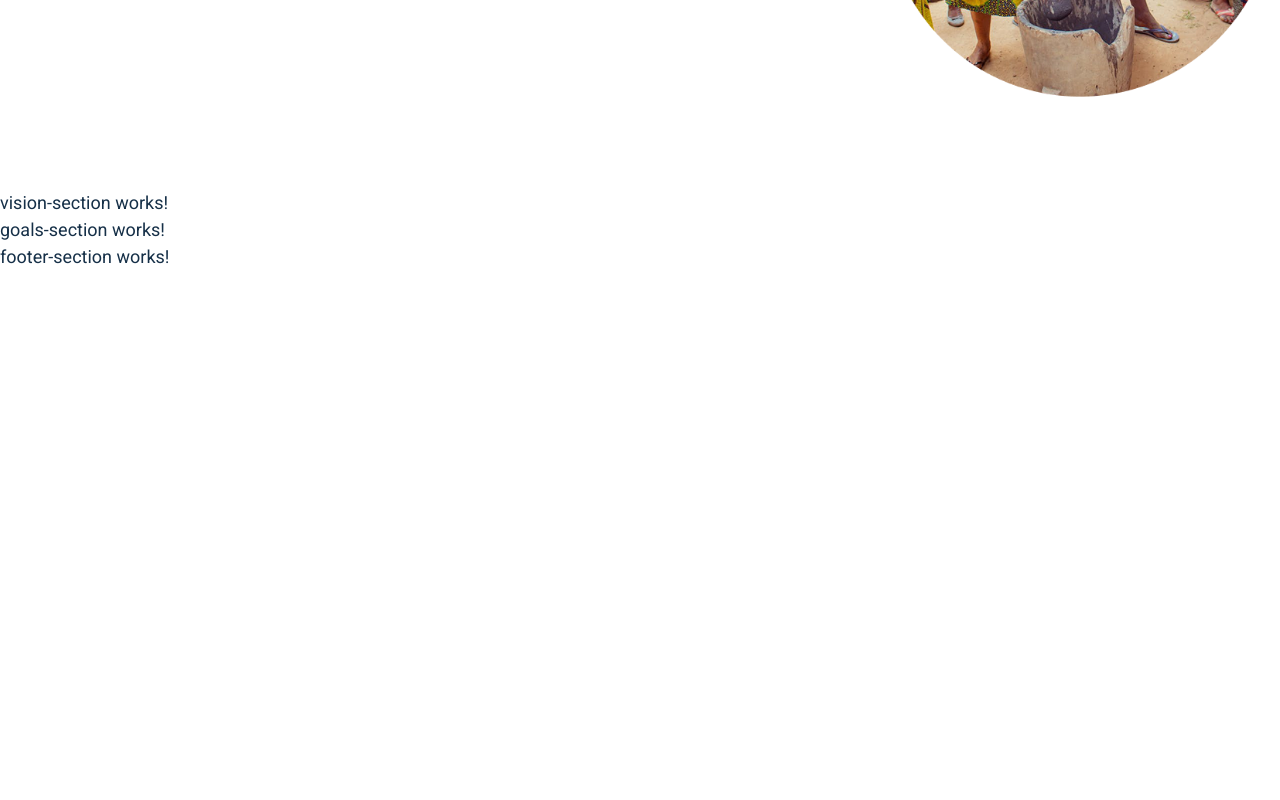
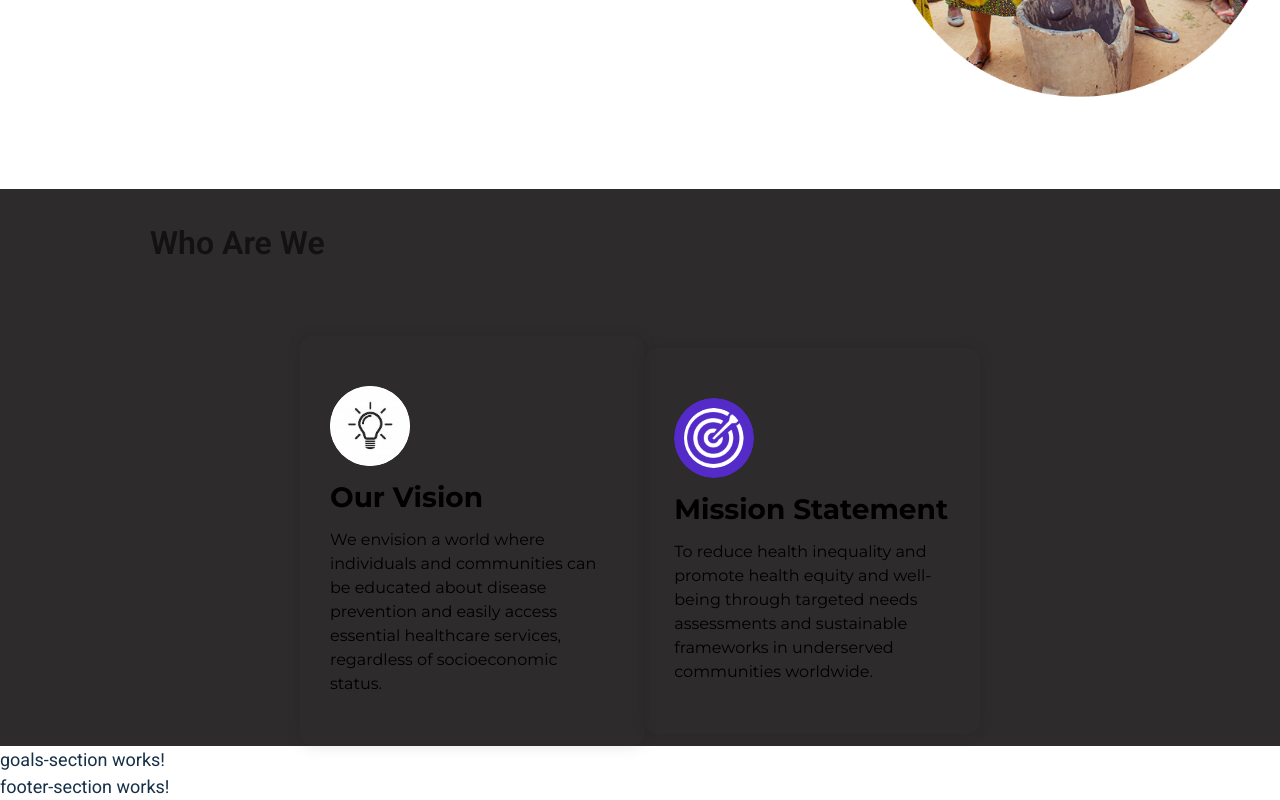
Before and after one commit to Godwin-munan/shalach-foundation-website, an Angular app: page / in a window 1280 px wide. Shown: the part 611-1411 px from the top of the page. Before the commit the page ends 881 px from the top, so only its background shows below. Built offline with nearby package versions, Linux system fonts and the light colour scheme.

Commit message:
Vision section imp v1

```diff
--- a/src/app/layout/landing/vision-section/vision-section.component.html
+++ b/src/app/layout/landing/vision-section/vision-section.component.html
@@ -1,3 +1,42 @@
-<section>
-  <p>vision-section works!</p>
+<section id="vision" class="main-vision-container">
+  <div class="vision-header-container">
+    <h2>
+      Who Are We
+    </h2>
+  </div>
+
+  <div class="vision-card-container">
+    <div class="vision-card-left-container">
+      <div class="vision-icon-container vision-icon-left-background">
+        <img src="/icon/vision_left_background-our_vision.png" alt="Image of whitc background for light bulb icon" class="background-left-circle">
+        <img src="/icon/download_1.jpg" alt="light bulb icon" class="inner-left-circle" style="height: inherit; width: inherit;">
+      </div>
+      <div class="vision-title-container">
+        <h3 class="vision-title-header">
+          Our Vision
+        </h3>
+      </div>
+      <div class="vision-paragraph-left-container">
+        <p>
+          We envision a world where individuals and communities can be educated about disease prevention and easily access essential healthcare services, regardless of socioeconomic status.
+        </p>
+      </div>
+    </div>
+    <div class="vision-card-right-container">
+      <div class="vision-icon-container vision-icon-right-background">
+        <img src="/icon/vision_right_background-who_are_we.png" alt="Image of purple background for target icon" class="background-right-circle">
+        <img src="/icon/vision_right-target_icon.png" alt="target icon" class="inner-right-circle" style="height: 60px; width: 60px;">
+      </div>
+      <div class="vision-title-container">
+        <h3>
+          Mission Statement
+        </h3>
+      </div>
+      <div class="vision-paragraph-right-container">
+        <p>
+          To reduce health inequality and promote health equity and well-being through targeted needs assessments and sustainable frameworks in underserved communities worldwide.
+        </p>
+      </div>
+    </div>
+  </div>
 </section>
--- a/src/app/layout/landing/vision-section/vision-section.component.scss
+++ b/src/app/layout/landing/vision-section/vision-section.component.scss
@@ -0,0 +1,104 @@
+
+.main-vision-container {
+  background-color: var(--app-white-background-color);
+}
+.vision-header-container {
+  background-color: var(--app-primary-color);
+  height: 97px;
+  margin: 0 0 50px 0;
+}
+
+.vision-header-container h2 {
+  margin-left: 150px;
+  padding-top: 30px;
+}
+
+.vision-card-container {
+  display: flex;
+  flex-direction: row;
+  justify-content: space-between;
+  align-items: center;
+}
+
+.vision-card-left-container,
+.vision-card-right-container {
+  display: flex;
+  flex-direction: column;
+  max-width: 370px;
+  border-radius: 13px;
+  box-shadow: 0 0 15px rgba(0, 0, 0, 0.1);
+  background-color: var(--app-white-background-color);
+  padding: 50px 30px;
+}
+
+.vision-card-right-container{
+  margin-right: 300px;
+  background-color: var(--app-white-background-color);
+  color: var(--app-purple-color);
+}
+
+.vision-card-left-container {
+  margin-left: 300px;
+  background-color: var(--app-vision-card-background-color);
+  color: var(--app-white-color);
+}
+
+.vision-icon-container {
+  position: relative;   /* Establishes a positioning context */
+  width: 80px;         /* Adjust dimensions as needed */
+  height: 80px;
+  display: flex;
+  justify-content: center; /* Centers content horizontally */
+  align-items: center;     /* Centers content vertically */
+  margin-bottom: 10px;
+}
+
+// .vision-icon-right-background {
+//   background-color: var(--app-vision-card-background-color);
+// }
+
+// .vision-icon-left-background {
+//   background-color: var(--app-white-background-color);
+// }
+
+
+.background-left-circle,
+.background-right-circle {
+  width: 100%;
+  height: 100%;
+  border-radius: 50%;       /* Makes it circular */
+  object-fit: cover;        /* Ensures image covers the area nicely */
+}
+
+
+.inner-left-circle,
+.inner-right-circle {
+  width: 50%;               /* Adjust the size of the inner circle as desired */
+  height: 50%;
+  border-radius: 50%;       /* Makes it circular */
+  object-fit: cover;
+  position: absolute;       /* Optional if you want it to float above */
+}
+
+
+.vision-title-container h3 {
+  font-family: var(--subtitle-font);
+  font-weight: 600;
+  font-size: 28px;
+  padding-bottom: 10px;
+}
+
+.vision-paragraph-left-container p,
+.vision-paragraph-right-container p{
+  font-family: var(--paragraph-font);
+  font-weight: 400;
+  font-size: 16px;
+}
+
+.vision-paragraph-left-container p {
+  color: var(--app-white-color);
+}
+
+.vision-paragraph-right-container p {
+  color: var(--app-black-color);
+}
```
